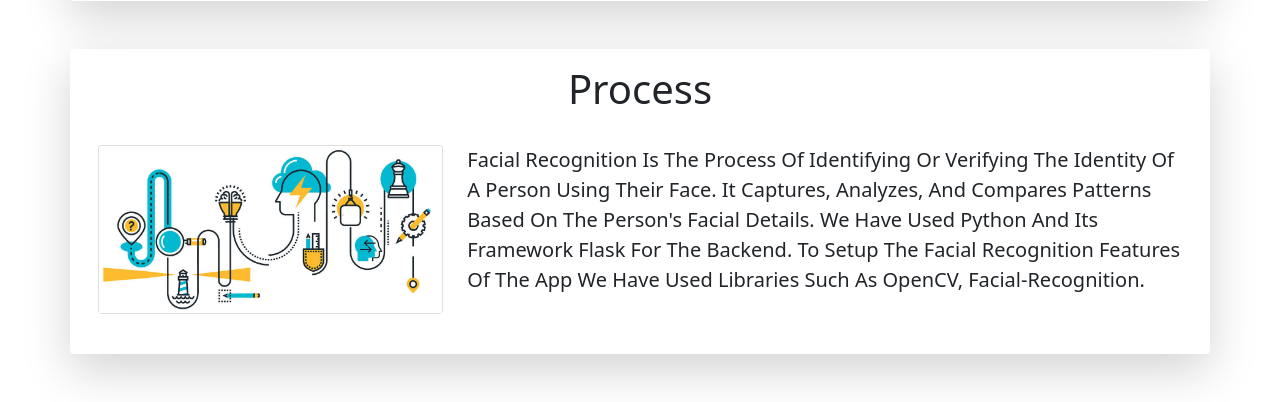
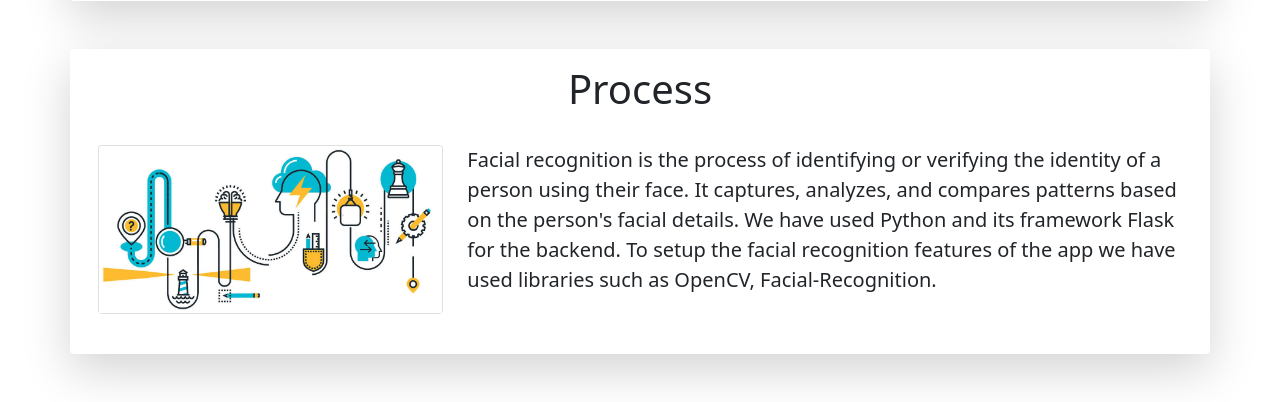
Before and after one commit to vishalMCE/Face-Recognition-Web, a Flask app: page /about in a window 1280 px wide. Shown: the part 847-1249 px from the top of the page. Run offline with Flask 2, Linux system fonts and the light colour scheme.

Commit message:
remove capitalization in about txt

```diff
--- a/templates/about.html
+++ b/templates/about.html
@@ -11,7 +11,7 @@
             </div>
         </div>
         <div class="my-4 col-8">
-            <p class="lead text-capitalize">
+            <p class="lead">
                 UniI is web-app based facial recognition tool.
                 It has been built to be used for checking the details and its authenticity of any person in an organisation.
                 It
@@ -25,7 +25,7 @@
         <h3 class="display-6 text-center">Motivation</h3>
 
         <div class="my-4 container col-8">
-            <p class="lead text-start">
+            <p class="lead">
                 Checking the authenticity of a person in an organisation is of utmost importance. While the current process
                 of
                 checking through identity cards is working fine the process itself is not feasible if the organisation body
@@ -50,7 +50,7 @@
             </div>
         </div>
         <div class="my-4 container col-8">
-            <p class="lead text-capitalize">
+            <p class="lead">
                 Facial recognition is the process of identifying or verifying the identity of a person using their face. It
                 captures, analyzes, and compares patterns based on the person's facial details. We have used Python and its
                 framework Flask for the backend. To setup the facial recognition features of the app we have used libraries
```
Also changed, not shown: mldata.db, static/data/4.jpg (deleted).
